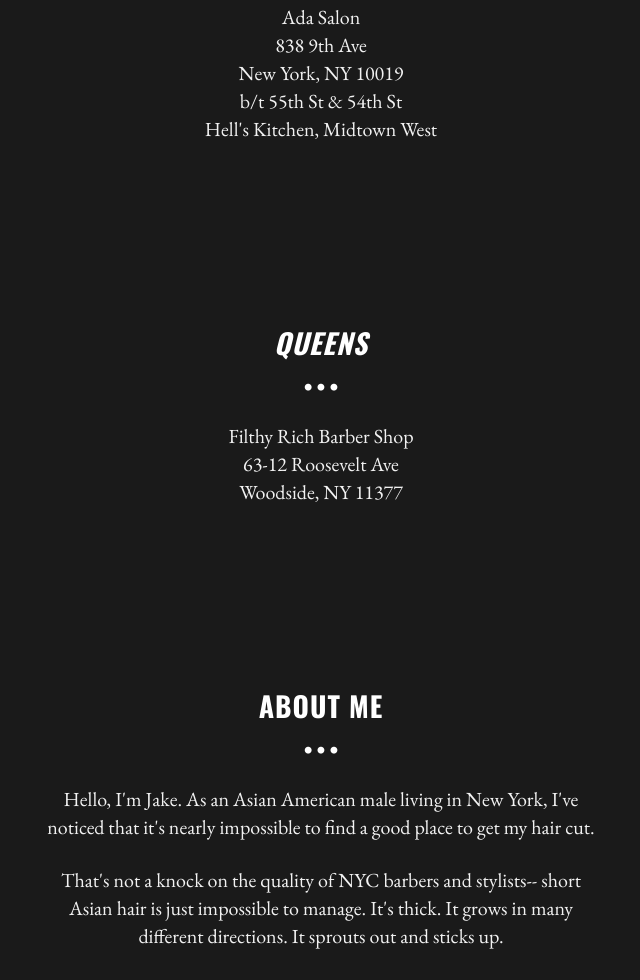
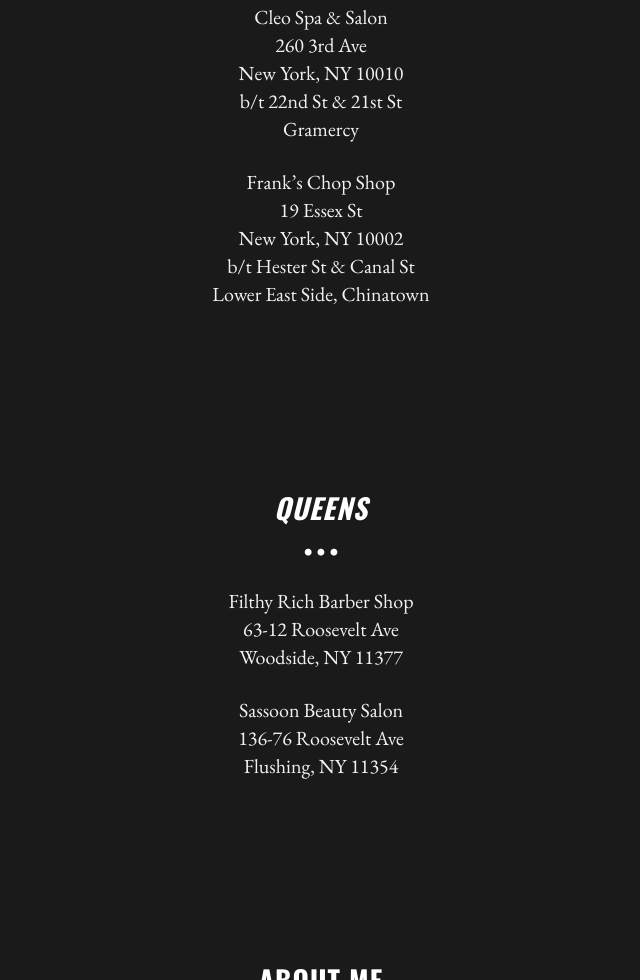
Before and after one commit to jacobjzhang/jacobjzhang.github.io, a plain HTML site: page index.html in a window 1280 px wide. Shown: the part 964-1944 px from the top of the page, without its empty margins (319-959 px from the left). Drawn offline with nearby package versions, Linux system fonts and the light colour scheme.

Commit message:
Two more locations

```diff
--- a/index.html
+++ b/index.html
@@ -81,6 +81,12 @@
 
 							<!-- INTRO INFORMATIO-->
 							<div class="col-lg-6 col-lg-offset-3">
+								<p>Ada Salon
+								<br>838 9th Ave
+								<br>New York, NY 10019
+								<br>b/t 55th St & 54th St
+								<br>Hell's Kitchen, Midtown West</p>
+
 								<p>Headline Barber Shop
 								<br>203 E 27th St
 								<br>New York, NY 10016
@@ -93,11 +99,11 @@
 								<br>b/t 22nd St & 21st St
 								<br>Gramercy</p>
 
-								<p>Ada Salon
-								<br>838 9th Ave
-								<br>New York, NY 10019
-								<br>b/t 55th St & 54th St
-								<br>Hell's Kitchen, Midtown West</p>
+								<p>Frank’s Chop Shop
+								<br>19 Essex St
+								<br>New York, NY 10002
+								<br>b/t Hester St & Canal St
+								<br>Lower East Side, Chinatown</p>
 
 							</div>
 						</div>
@@ -116,6 +122,10 @@
 								<p>Filthy Rich Barber Shop
 								<br>63-12 Roosevelt Ave
 								<br>Woodside, NY 11377</p>
+
+								<p>Sassoon Beauty Salon
+								<br>136-76 Roosevelt Ave
+								<br>Flushing, NY 11354</p>
 
 							</div>
 						</div>
```
